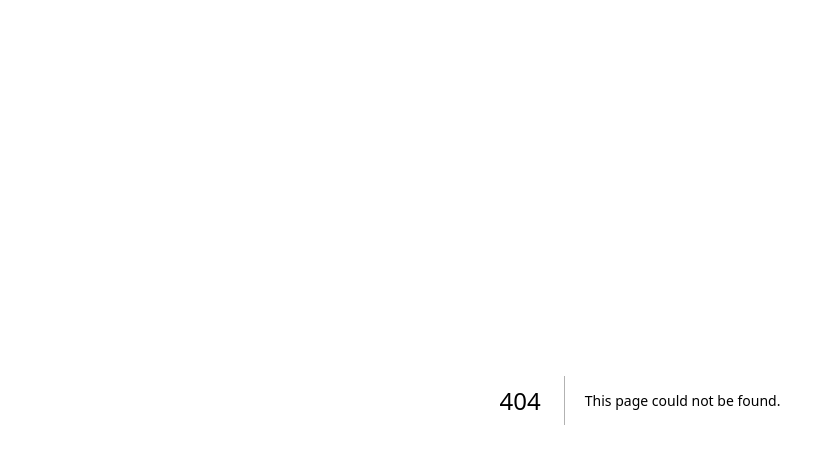
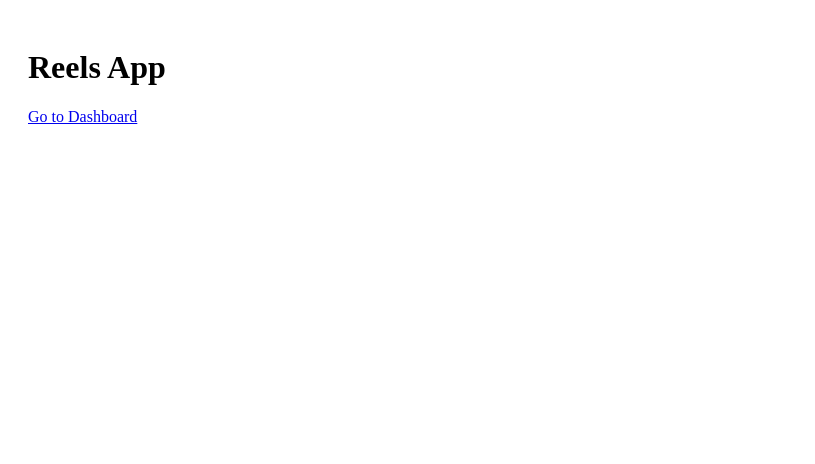
Before and after one commit to lencimobile/reel, a Next.js app: page / in a window 1280 px wide. Before the commit this address had no page. Shown: the top 464 px of the page, without its empty margins (0-815 px from the left). Built offline with nearby package versions, Linux system fonts and the light colour scheme.

Commit message:
Create app/page.tsx file with Reels App component

```diff
--- /dev/null
+++ b/app/page.tsx
@@ -0,0 +1,10 @@
+import Link from 'next/link';
+
+export default function Home() {
+  return (
+    <div style={{ padding: 20 }}>
+      <h1>Reels App</h1>
+      <Link href="/dashboard">Go to Dashboard</Link>
+    </div>
+  );
+}
```
